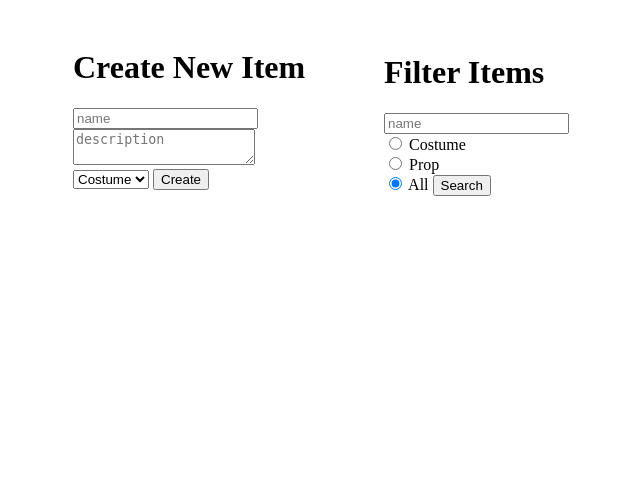
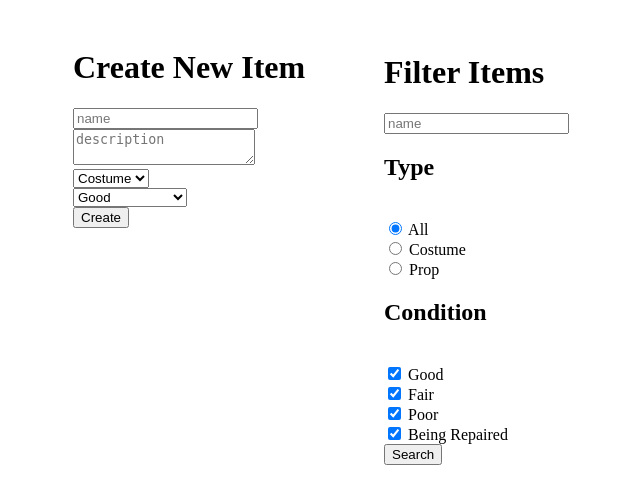
Before and after one commit to goosinator868/propbox, a Python web app: template templates/index.html in a window 1280 px wide. Shown: the top 504 px of the page, without its empty margins (567-1207 px from the left). Run offline with Jinja, Linux system fonts and the light colour scheme; the template is opened without the code that fills it, so the values that code supplies are empty.

Commit message:
Integrated item condition and placed groundwork for searching for item conditions

```diff
--- a/templates/index.html
+++ b/templates/index.html
@@ -38,12 +38,18 @@
     <div class="form">
         <h1> Create New Item </h1>
         <form action="/add_item" method="post">
-          <input name="name" type="text" placeholder="name"><br>
+           <input name="name" type="text" placeholder="name"><br>
           <textarea name="description" placeholder="description"></textarea><br>
           <select name="type">
             <option>Costume</option>
             <option>Prop</option>
-          </select>
+          </select><br>
+          <select name="condition">
+              <option>Good</option>
+              <option>Fair</option>
+              <option>Poor</option>
+              <option>Being Repaired</option>
+          </select><br>
           <input type="submit" value="Create">
         </form>
     </div>
@@ -52,13 +58,20 @@
         <!-- Search form -->
         <div class="form">
             <h1> Filter Items </h1>
-            <form action="/filter_displayed_items" method="post">
+            <form action="/update_items_filter" method="post">
                 <input name="filter_by_name" type="text" placeholder="name"><br>
-                <input type="radio" name="filter_by_item" value="costume"> Costume<br>
-                <input type="radio" name="filter_by_item" value="prop"> Prop<br>
-                <input type="radio" name="filter_by_item" value="all" checked="checked"> All
+                <h2> Type </h2><br>
+                <input type="radio" name="filter_by_type" value="all" checked="checked"> All<br>
+                <input type="radio" name="filter_by_type" value="costume"> Costume<br>
+                <input type="radio" name="filter_by_type" value="prop"> Prop<br>
+                <h2> Condition </h2><br>
+                <input type="checkbox" name="filter_by_condition_good" value=True checked="checked"> Good<br>
+                <input type="checkbox" name="filter_by_condition_fair" value=True checked="checked"> Fair<br>
+                <input type="checkbox" name="filter_by_condition_poor" value=True checked="checked"> Poor<br>
+                <input type="checkbox" name="filter_by_condition_repair" value=True checked="checked"> Being Repaired<br>
                 <input type="submit" value="Search">
             </form>
+
         </div>
     </div>
   </div>
--- a/warehouse_models.py
+++ b/warehouse_models.py
@@ -8,3 +8,4 @@ class Item(ndb.Model):
     description = ndb.StringProperty(required=False)
     qr_code = ndb.IntegerProperty(required=False)
     type = ndb.StringProperty(required=True)
+    condition = ndb.StringProperty(required=True)
```
Also changed, not shown: list_filter.py (+37 -2 lines), main.py (+23 -14 lines).
